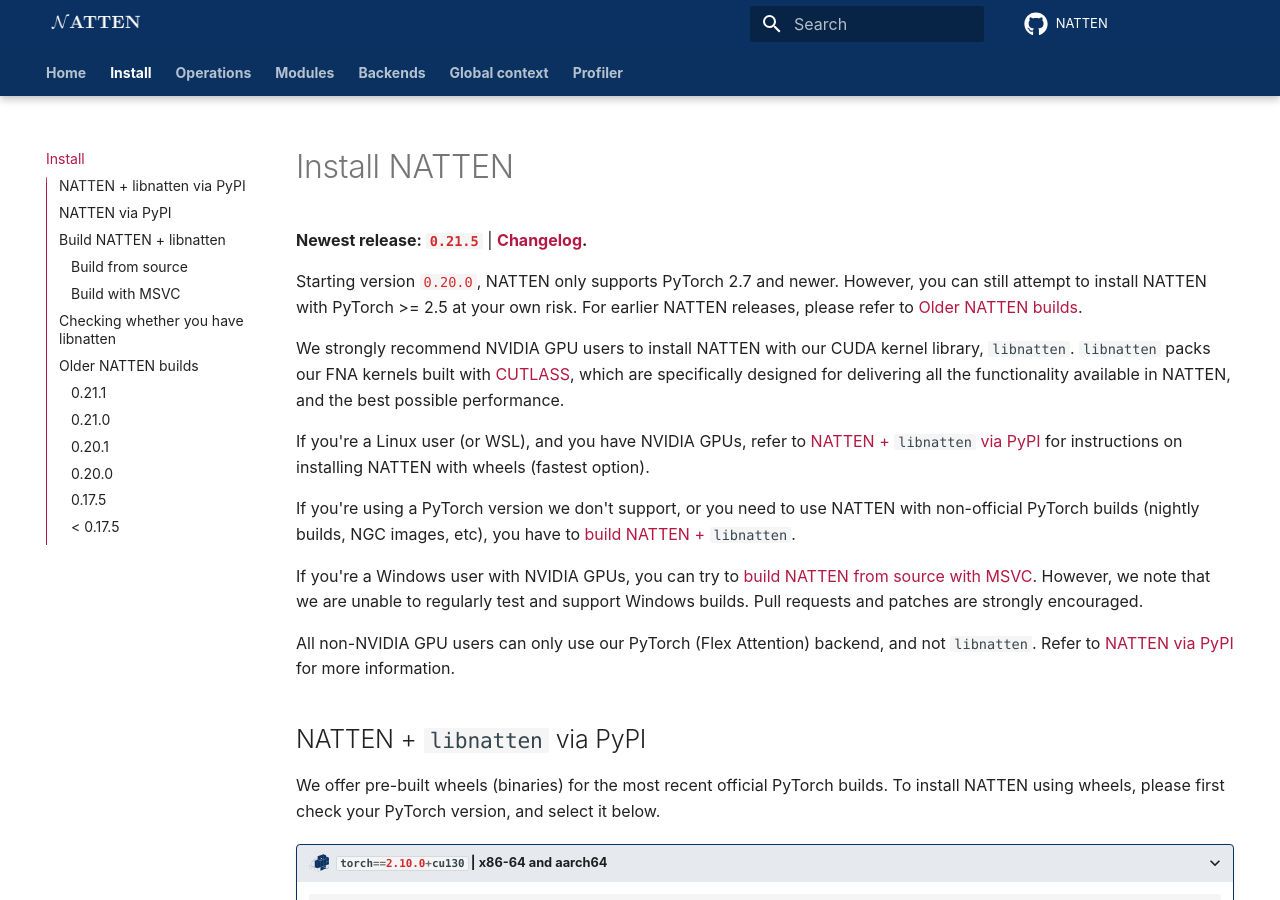
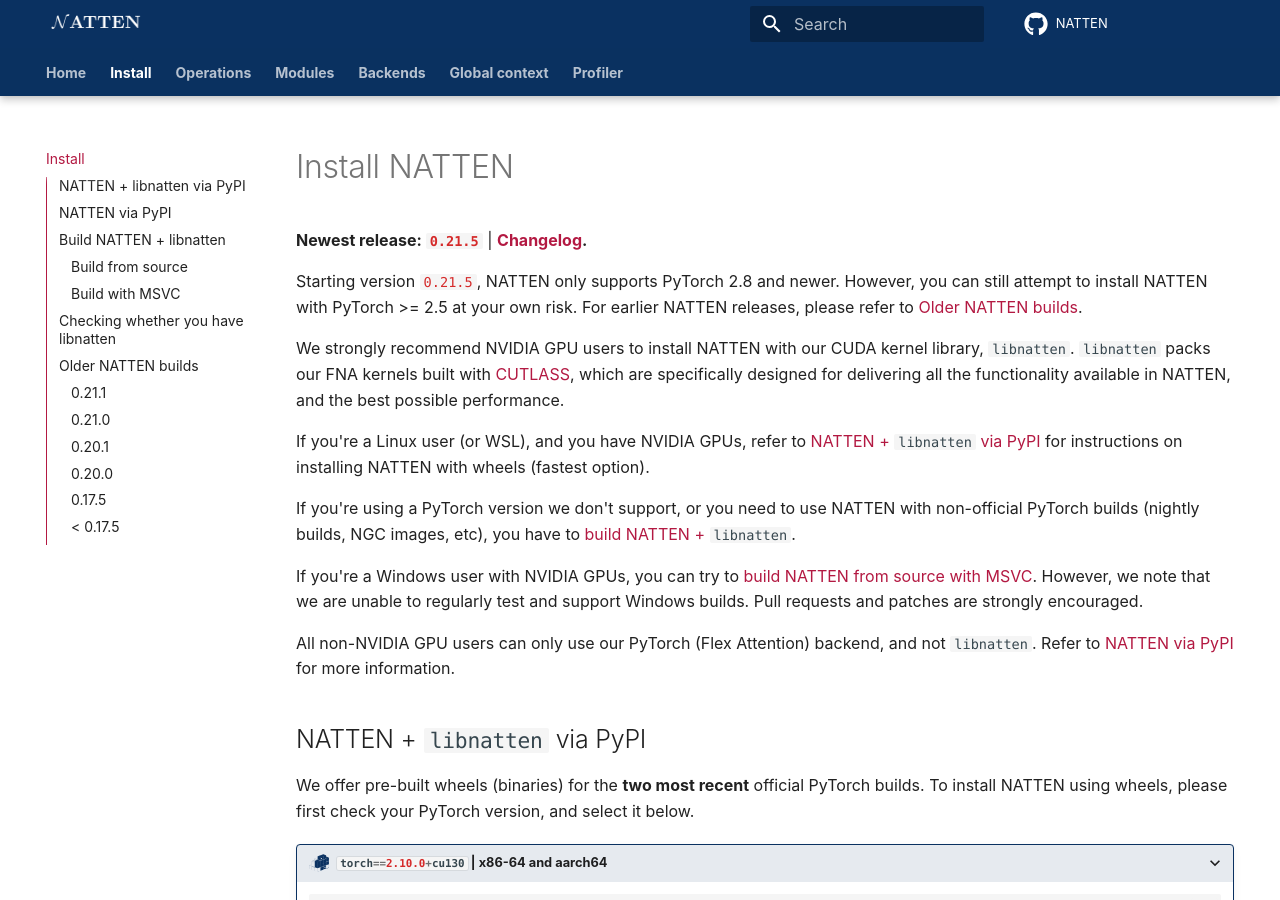
Before and after one commit to SHI-Labs/NATTEN, an MkDocs documentation site: the page built from docs/install.md, in a window 1280 px wide and 900 px high. Built offline with MkDocs 1.6.1 and Material for MkDocs 9.7.7, drawn with Linux system fonts in a browser that asks for light colours; some web fonts are replaced; plug-ins that fetch from the network failed and are left out; comment, search, counter and statistics services are not loaded.

Commit message:
move release forward

```diff
--- a/docs/install.md
+++ b/docs/install.md
@@ -1,9 +1,9 @@
 # Install NATTEN
 
 **Newest release: `0.21.5`** |
-**[Changelog](https://github.com/SHI-Labs/NATTEN/blob/main/CHANGELOG.md#0215---2026-02-09).**
+**[Changelog](https://github.com/SHI-Labs/NATTEN/blob/main/CHANGELOG.md#0215---2026-02-08).**
 
-Starting version `0.20.0`, NATTEN only supports PyTorch 2.7 and newer.
+Starting version `0.21.5`, NATTEN only supports PyTorch 2.8 and newer.
 However, you can still attempt to install NATTEN with PyTorch >= 2.5 at your own risk.
 For earlier NATTEN releases, please refer to [Older NATTEN builds](#older-natten-builds).
 
@@ -29,7 +29,7 @@
 
 
 ## NATTEN + `libnatten` via PyPI
-We offer pre-built wheels (binaries) for the most recent official PyTorch builds.
+We offer pre-built wheels (binaries) for the **two most recent** official PyTorch builds.
 To install NATTEN using wheels, please first check your PyTorch version, and select it below.
 
 ???+ pip-install "`torch==2.10.0+cu130` | x86-64 and aarch64"
```
Also changed, not shown: CHANGELOG.md (+1 -1 lines).
